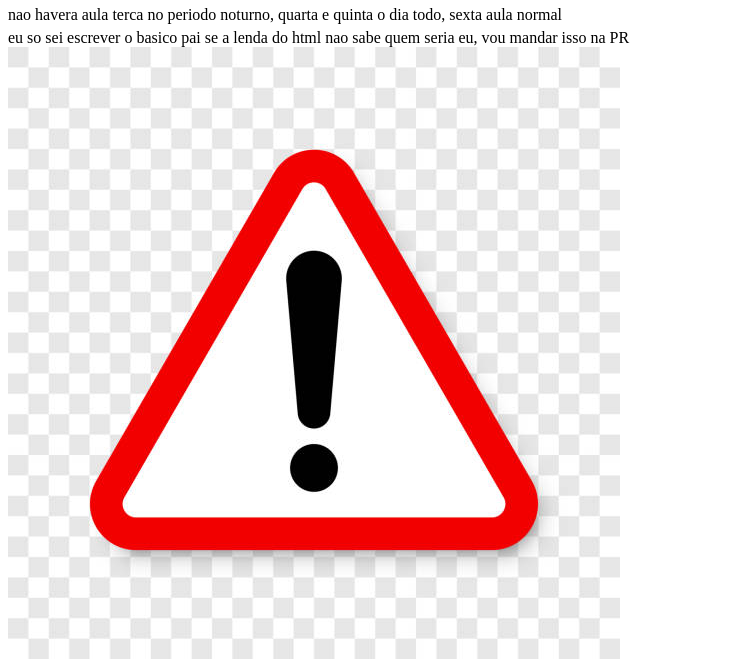
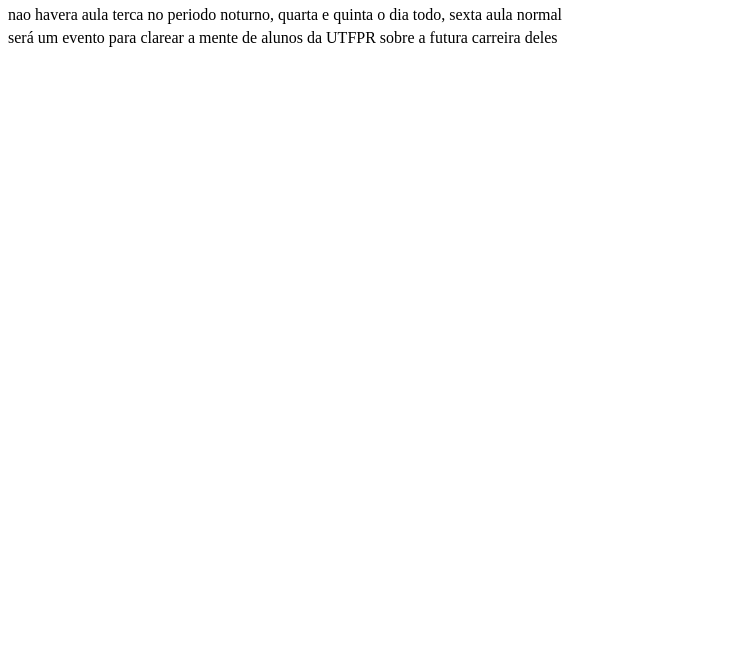
Before and after one commit to Walt3-r/meu-site-pessoal, a plain HTML site: page nicolas.html in a window 1280 px wide. Shown: the part 196-867 px from the top of the page, without its empty margins (0-733 px from the left). After the commit the page ends 800 px from the top, so only its background shows below. Drawn offline with Linux system fonts and the light colour scheme.

Commit message:
feat: correção feita

```diff
--- a/nicolas.html
+++ b/nicolas.html
@@ -12,7 +12,6 @@
             <h3><a href="uau.html">Projeto UAU!</a>
         </ul>
 
-        <h1>walter farmador de aura sigma de xique xique 67</h1>
+        <h1>Sobre a feira de profissções</h1>
         <p>nao havera aula terca no periodo noturno, quarta e quinta o dia todo, sexta aula normal</p>
-        <p>eu so sei escrever o basico pai se a lenda do html nao sabe quem seria eu, vou mandar isso na PR</p>
-        <img src="alerta.jpg">
+        <p>será um evento para clarear a mente de alunos da UTFPR sobre a futura carreira deles</p>
```
